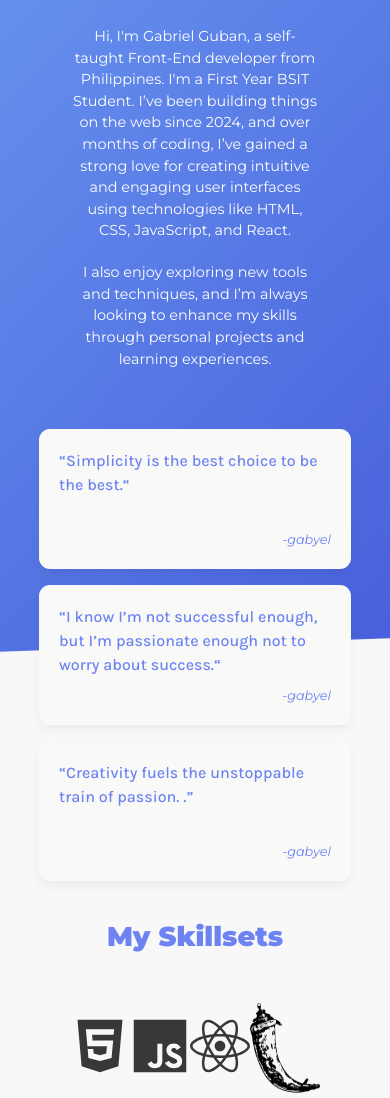
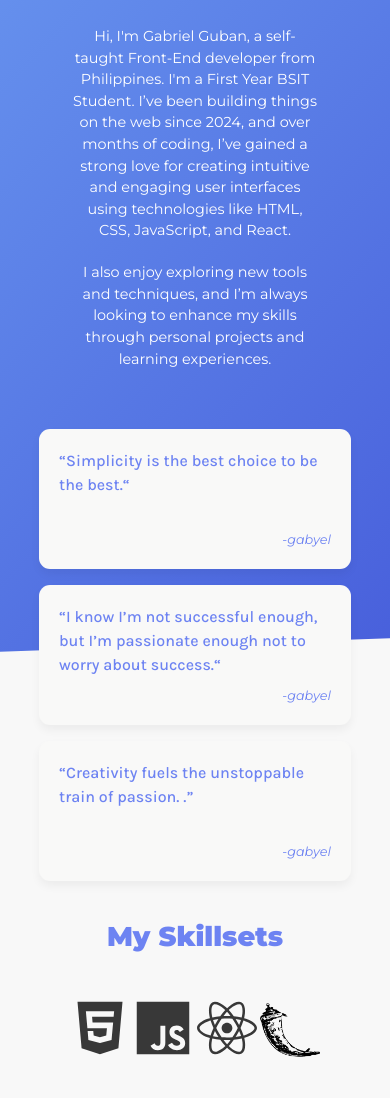
Before and after one commit to gabyel-dev/my-portfolio, a React (Vite) app: page / in a window 390 px wide. Shown: the part 2239-3337 px from the top of the page. After the commit the page ends 3301 px from the top, so only its background shows below. Built offline with nearby package versions, Linux system fonts and the light colour scheme; a web font is replaced by a local one.

Commit message:
updated technologies

```diff
--- a/src/components/css/SkillSet.css
+++ b/src/components/css/SkillSet.css
@@ -11,14 +11,14 @@
 }
 
 @media (max-width: 768px) {
-  .skill-set .express img {
+  .skill-set .flask img {
     width: 70px;
     height: 70px;
   }
 }
 
 @media (max-width: 500px) {
-  .skill-set .express img {
+  .skill-set .flask img {
     width: 60px;
     height: 60px;
   }
```
